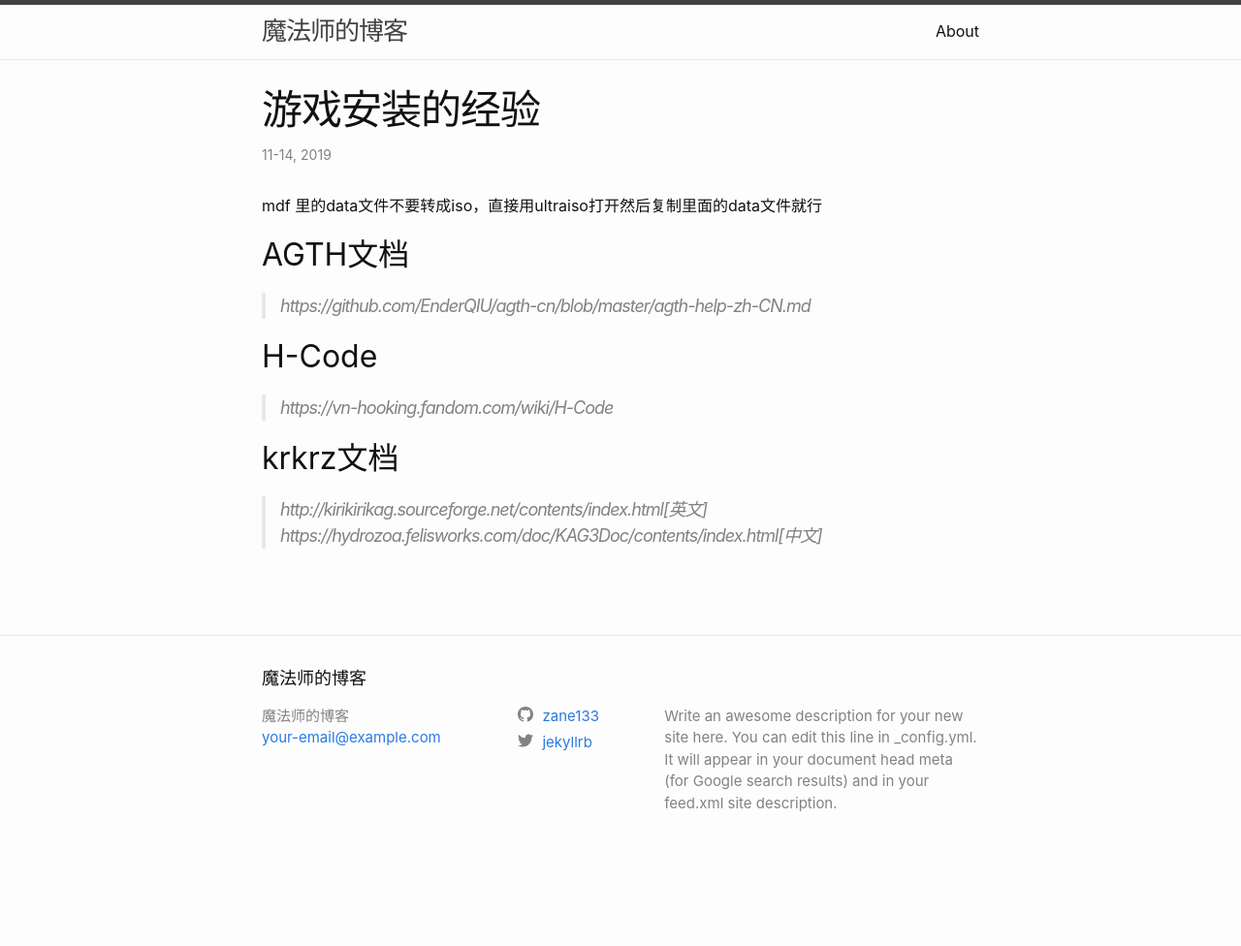
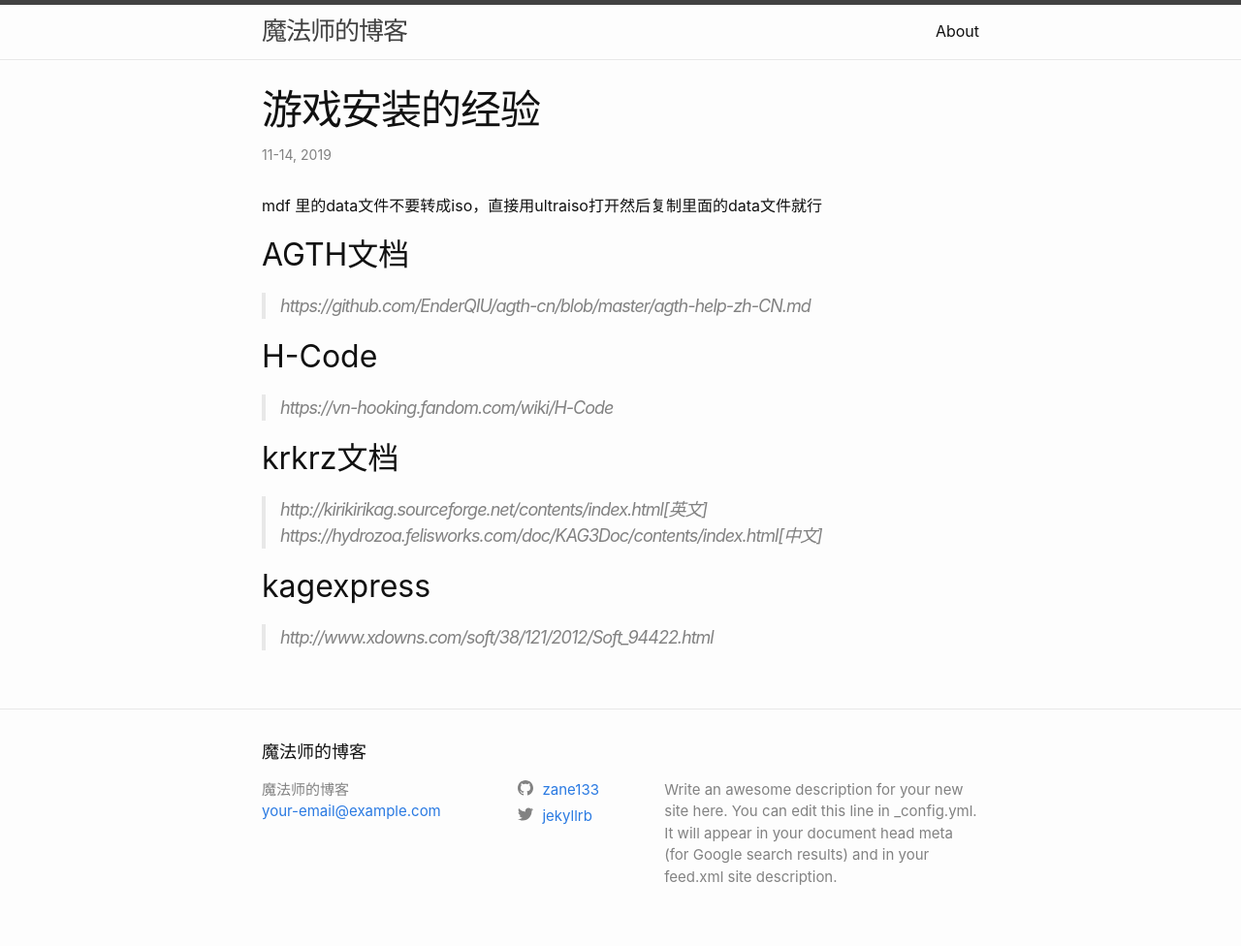
Before and after one commit to zane133/zane133.github.io, a Jekyll site: the page built from _posts/2019-11-14-galgame-jinyan.md, in a window 1280 px wide. Shown: the whole page at 97% size. Built offline with Jekyll 4.4.1, drawn with Linux system fonts in a browser that asks for light colours; before the commit the page ends 900 px from its top, so only the background shows below that.

Commit message:
Update 2019-11-14-galgame-jinyan.md

```diff
--- a/_posts/2019-11-14-galgame-jinyan.md
+++ b/_posts/2019-11-14-galgame-jinyan.md
@@ -15,3 +15,6 @@ mdf 里的data文件不要转成iso，直接用ultraiso打开然后复制里面
 ## krkrz文档
 > http://kirikirikag.sourceforge.net/contents/index.html[英文]
 > https://hydrozoa.felisworks.com/doc/KAG3Doc/contents/index.html[中文]
+
+## kagexpress
+> http://www.xdowns.com/soft/38/121/2012/Soft_94422.html
```
